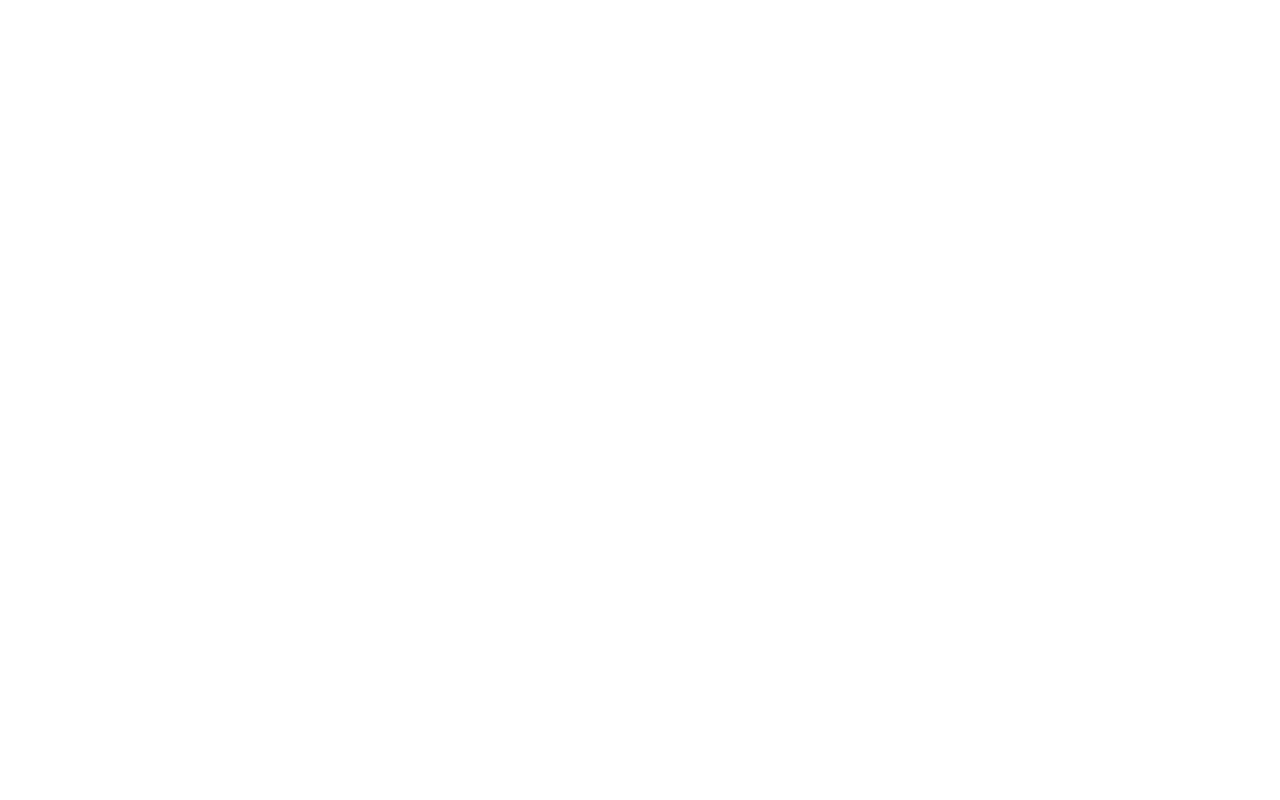
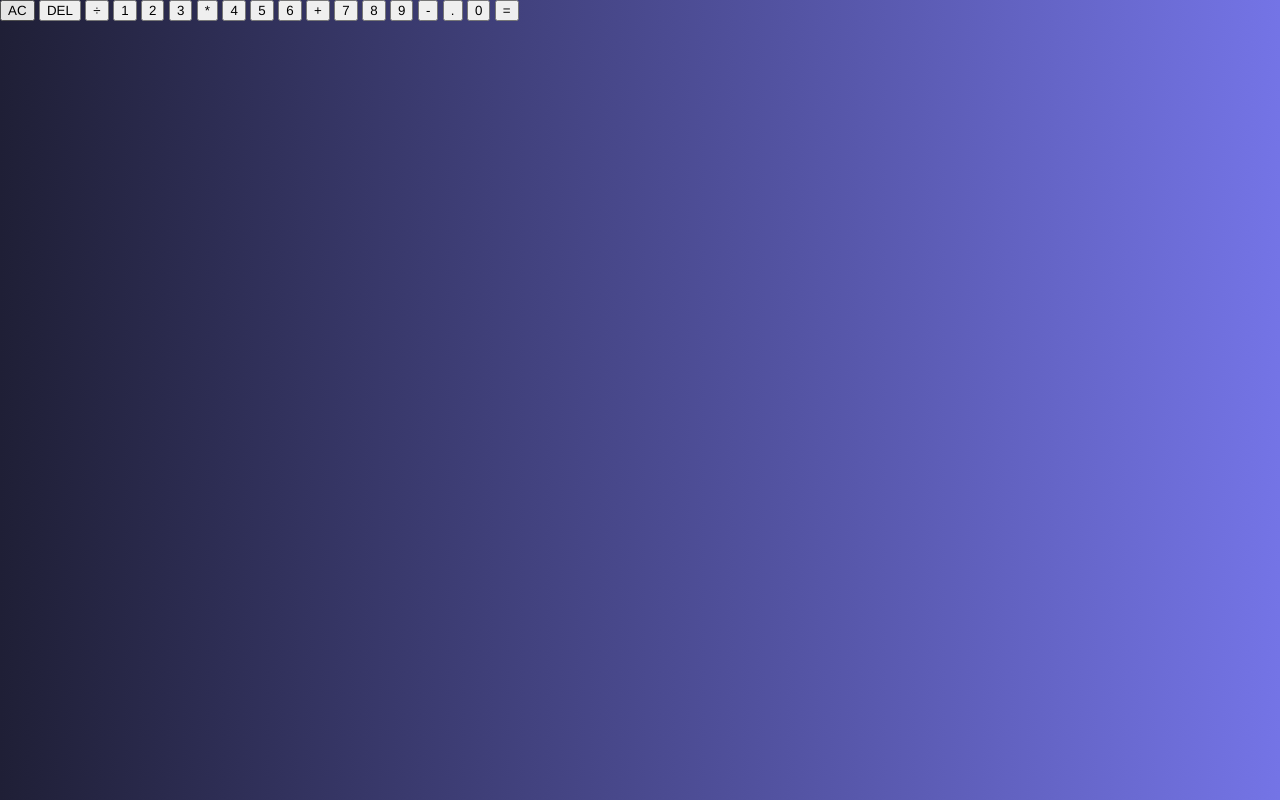
Before and after one commit to rafahg/calculator-project, a website: page index.html in a window 1280 px wide. Drawn offline with Linux system fonts and the light colour scheme.

Commit message:
html structure added and css styling started

```diff
--- a/index.html
+++ b/index.html
@@ -8,6 +8,29 @@
     <script src="script.js" defer></script>
 </head>
 <body>
-
+    <div class="calculator-grid">
+        <div class="output">
+            <div class="previous-operand"></div>
+            <div class="current-operand"></div>
+        </div>
+        <button class="span-two">AC</button>
+        <button>DEL</button>
+        <button>÷</button>
+        <button>1</button>
+        <button>2</button>
+        <button>3</button>
+        <button>*</button>
+        <button>4</button>
+        <button>5</button>
+        <button>6</button>
+        <button>+</button>
+        <button>7</button>
+        <button>8</button>
+        <button>9</button>
+        <button>-</button>
+        <button>.</button>
+        <button>0</button>
+        <button class="span-two">=</button>
+    </div>
 </body>
 </html>
--- a/styles.css
+++ b/styles.css
@@ -0,0 +1,11 @@
+*, *::before, *::after {
+    box-sizing: border-box;
+    font-family: 'Franklin Gothic Medium', 'Arial Narrow', Arial, sans-serif;
+    font-weight: normal;
+}
+
+body {
+    padding: 0;
+    margin: 0;
+    background: linear-gradient(to right, rgb(31, 31, 54), rgb(116, 116, 230));
+}
```
